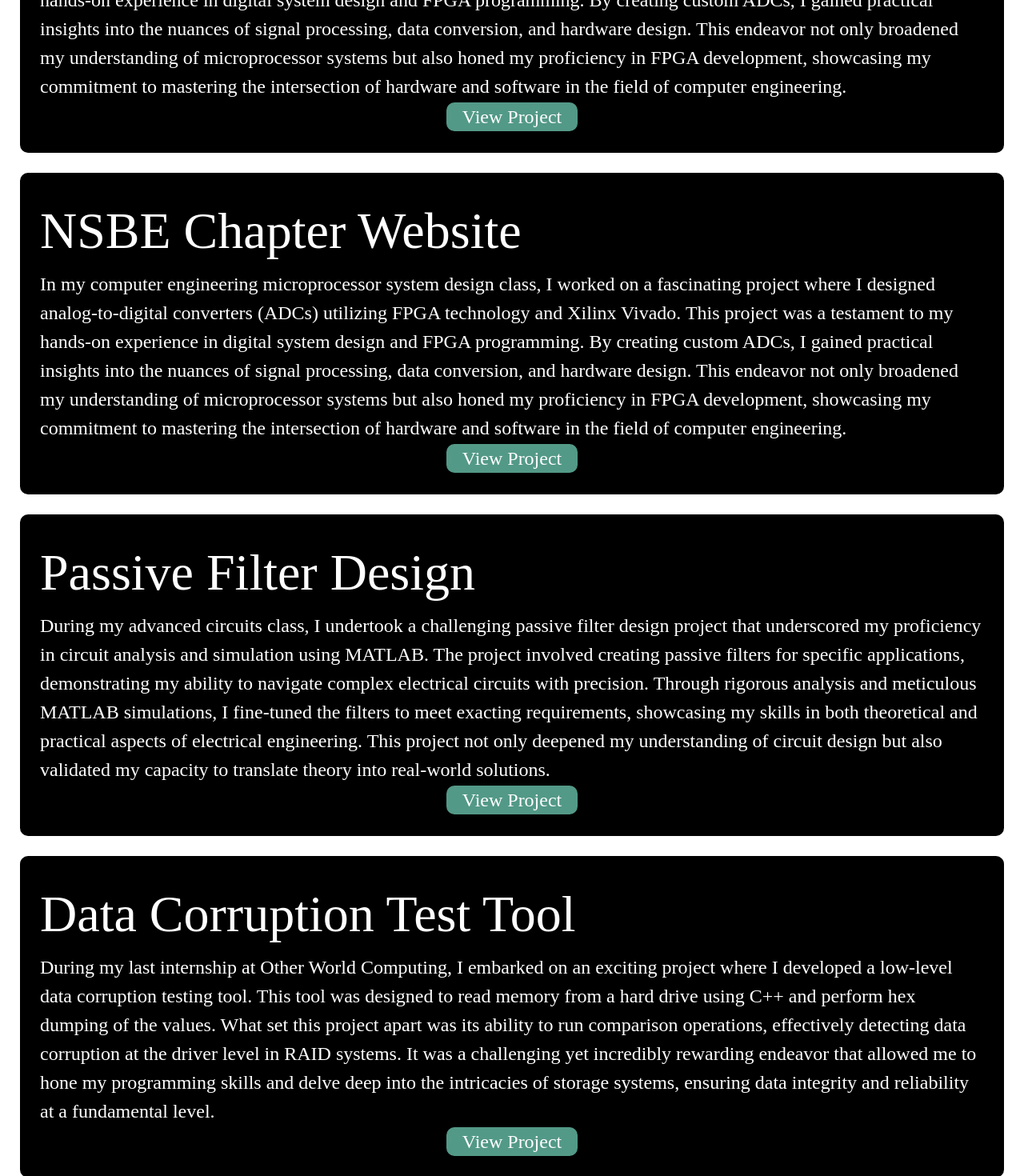
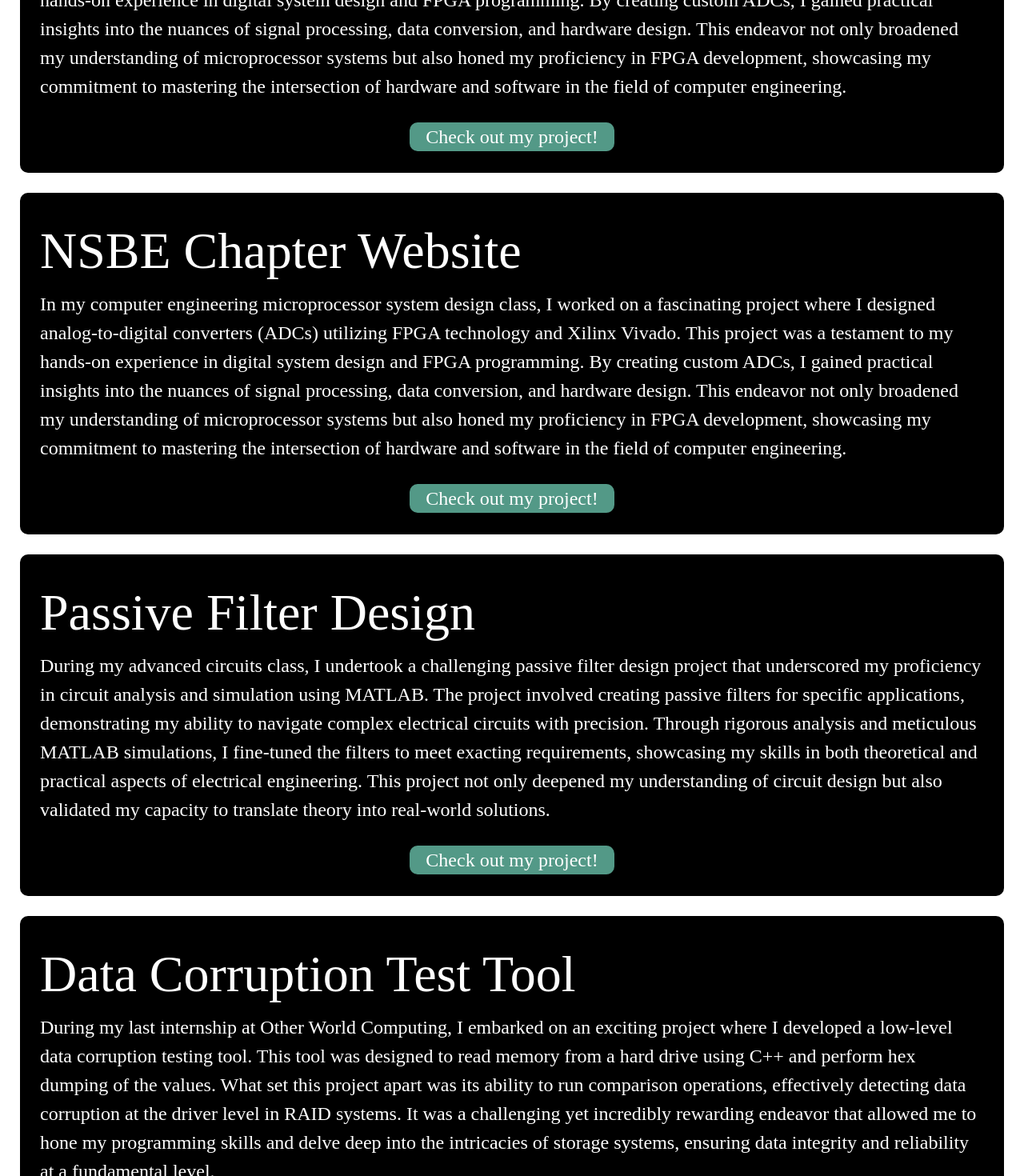
Before and after one commit to curtisrobinson2303/curtis-robinson-portfolio, a Next.js app: page / in a window 1280 px wide. Shown: the part 9340-10810 px from the top of the page at 80% size. Built offline with nearby package versions, Linux system fonts and the light colour scheme.

Commit message:
Button sizing adjustments

```diff
--- a/src/pages/index.js
+++ b/src/pages/index.js
@@ -350,7 +350,7 @@ export default function Home() {
                 href="https://github.com/curtisrobinson2303/Resume-Items"
                 className="projectsButton"
               >
-                <h1>View Project</h1>
+                <h1>Check out my project!</h1>
               </Link>
             </div>
           </div>
@@ -375,7 +375,7 @@ export default function Home() {
                 href="https://github.com/curtisrobinson2303/Resume-Items"
                 className="projectsButton"
               >
-                <h1>View Project</h1>
+                <h1>Check out my project!</h1>
               </Link>
             </div>
           </div>
@@ -400,7 +400,7 @@ export default function Home() {
                 href="https://github.com/curtisrobinson2303/Resume-Items"
                 className="projectsButton"
               >
-                <h1>View Project</h1>
+                <h1>Check out my project!</h1>
               </Link>
             </div>
           </div>
@@ -424,7 +424,7 @@ export default function Home() {
                 href="https://github.com/curtisrobinson2303/Resume-Items"
                 className="projectsButton"
               >
-                <h1>View Project</h1>
+                <h1>Check out my project!</h1>
               </Link>
             </div>
           </div>
--- a/src/styles/globals.css
+++ b/src/styles/globals.css
@@ -590,6 +590,7 @@
   font-size: 1.5rem;
   color: white;
   background-color: transparent;
+  padding-bottom: 25px;
 }
 
 .project-button {
```
